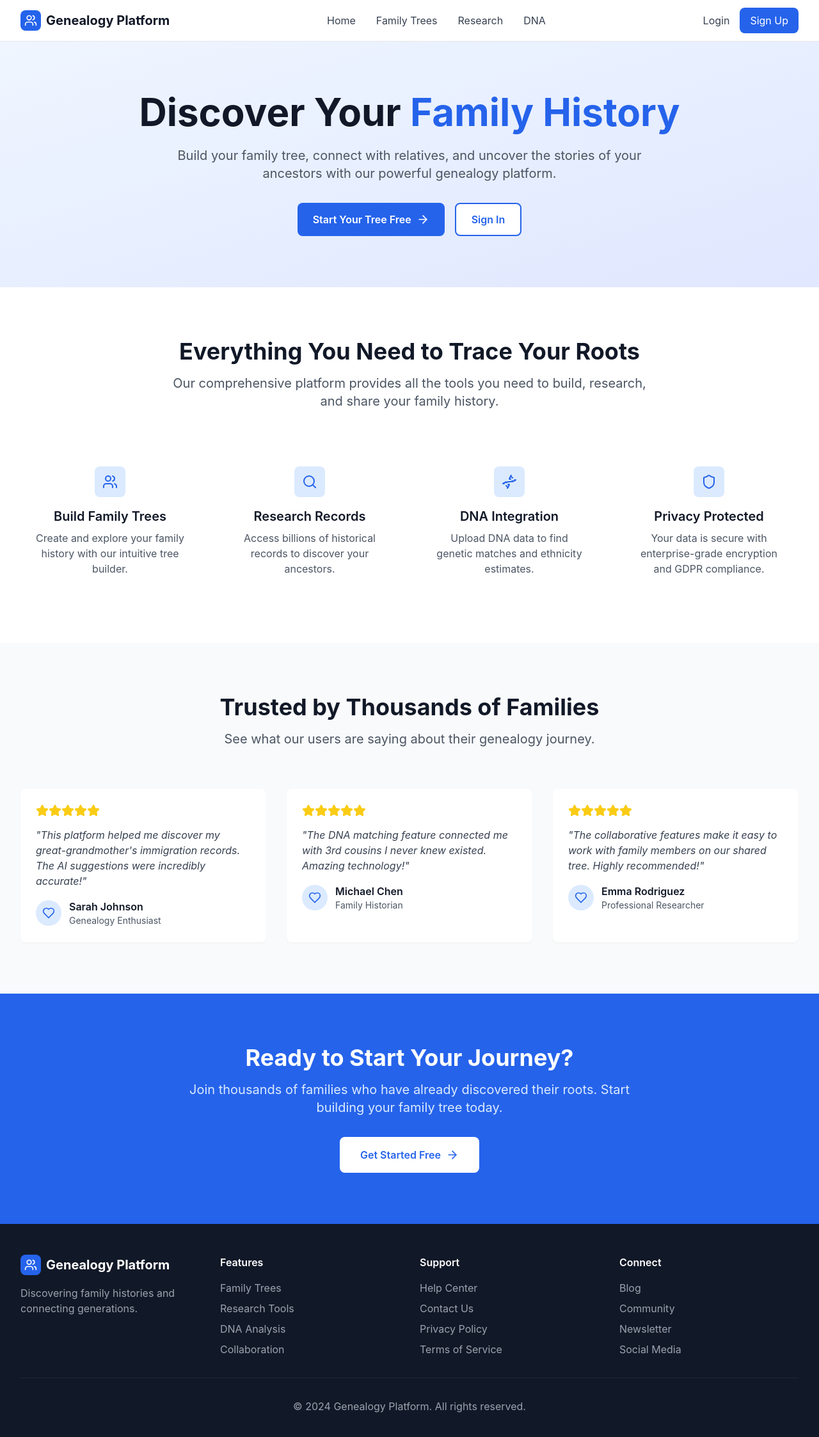
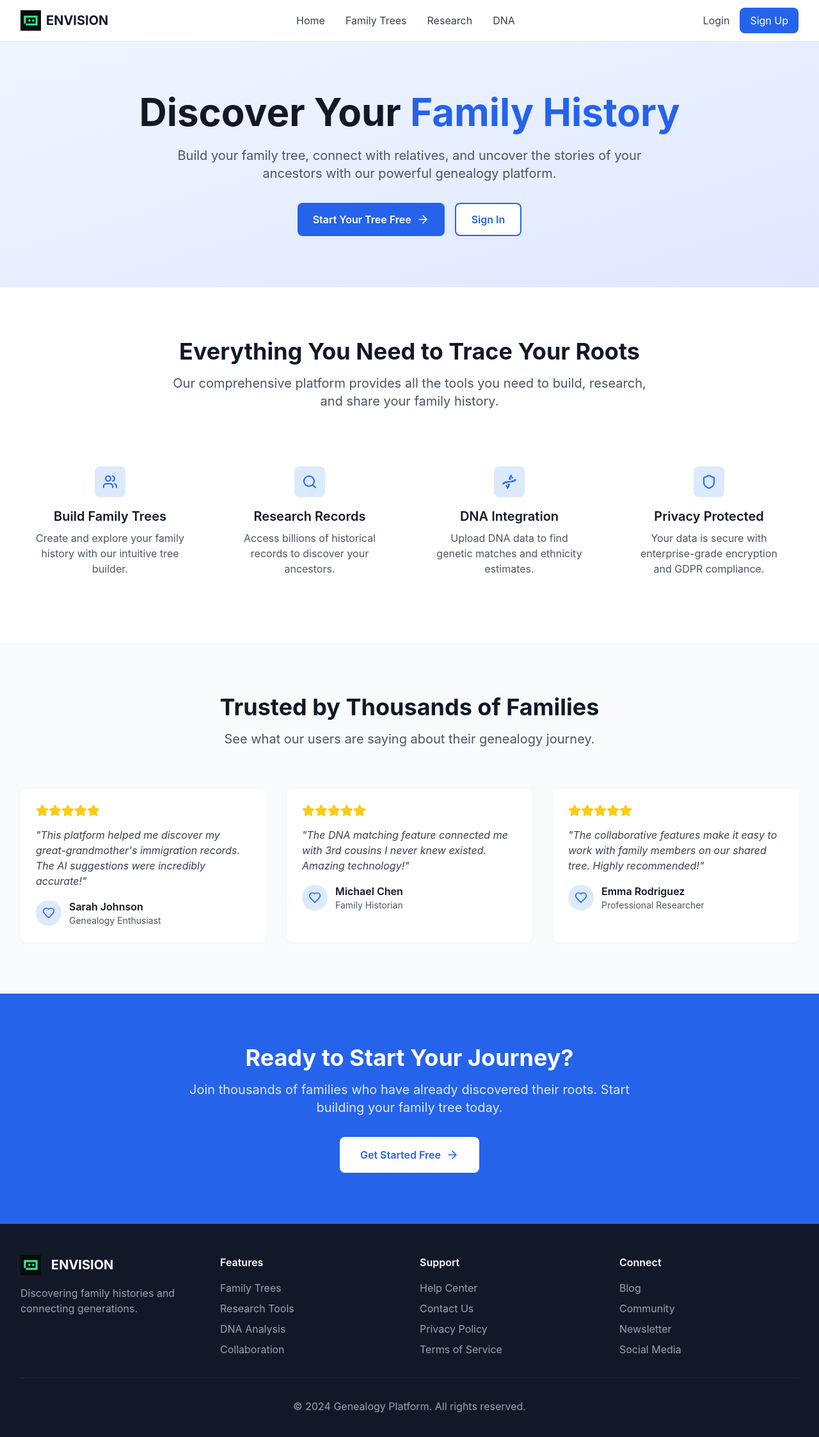
Before and after one commit to asim596/dna-office, a React (Vite) app: page / in a window 1280 px wide. Shown: the top 2246 px of the page at 64% size. Built offline with nearby package versions, Linux system fonts and the light colour scheme.

Commit message:
Rebrand project to Envision

```diff
--- a/index.html
+++ b/index.html
@@ -4,7 +4,7 @@
     <meta charset="UTF-8" />
     <link rel="icon" type="image/svg+xml" href="/favicon.svg" />
     <meta name="viewport" content="width=device-width, initial-scale=1.0" />
-    <title>Genealogy Platform</title>
+    <title>ENVISION</title>
     <script type="module">
       if (import.meta.hot?.on) {
         import.meta.hot.on('vite:error', (error) => {
--- a/src/components/Header.tsx
+++ b/src/components/Header.tsx
@@ -18,10 +18,8 @@ export function Header() {
         <div className="flex justify-between items-center h-16">
           {/* Logo */}
           <Link to="/" className="flex items-center space-x-2">
-            <div className="w-8 h-8 bg-blue-600 rounded-lg flex items-center justify-center">
-              <Users className="w-5 h-5 text-white" />
-            </div>
-            <span className="text-xl font-bold text-gray-900">Genealogy Platform</span>
+            <img src="/favicon.svg" alt="ENVISION" className="w-8 h-8" />
+            <span className="text-xl font-bold text-gray-900">ENVISION</span>
           </Link>
 
           {/* Desktop Navigation */}
--- a/src/pages/Home.tsx
+++ b/src/pages/Home.tsx
@@ -190,10 +190,8 @@ export function Home() {
           <div className="grid grid-cols-1 md:grid-cols-4 gap-8">
             <div>
               <div className="flex items-center space-x-2 mb-4">
-                <div className="w-8 h-8 bg-blue-600 rounded-lg flex items-center justify-center">
-                  <Users className="w-5 h-5 text-white" />
-                </div>
-                <span className="text-xl font-bold">Genealogy Platform</span>
+                <img src="/favicon.svg" alt="ENVISION" className="w-8 h-8 mr-2" />
+                <span className="text-xl font-bold">ENVISION</span>
               </div>
               <p className="text-gray-400">
                 Discovering family histories and connecting generations.
```
